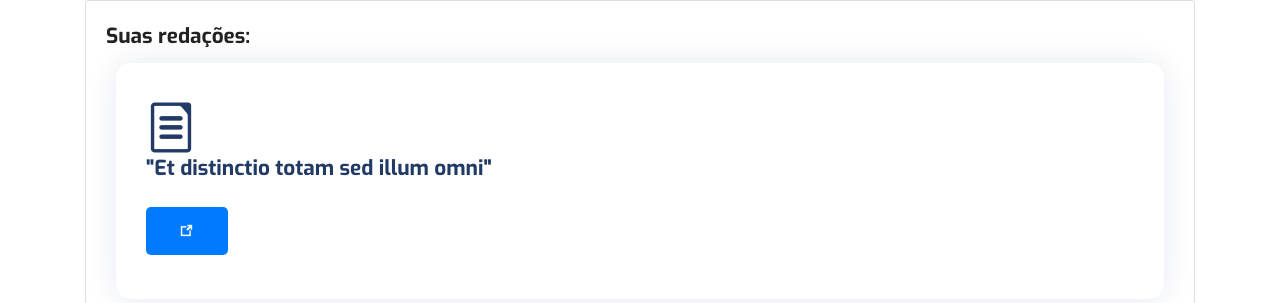
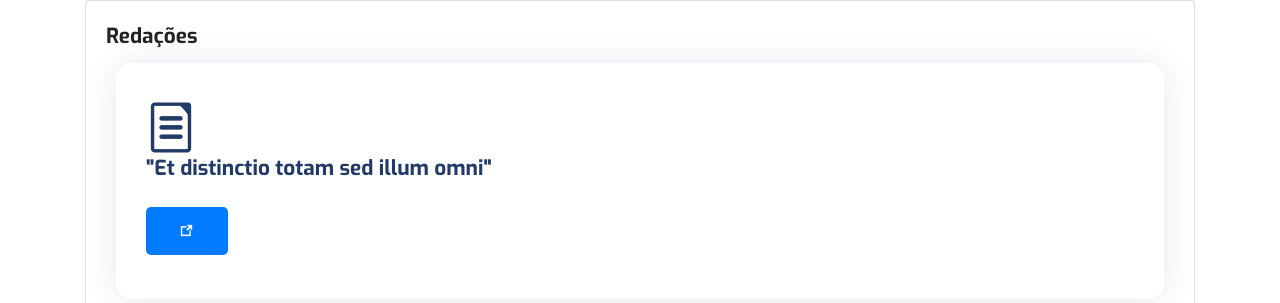
Before and after one commit to maiconrp/Trabalho-Interdisciplinar-Redif, a Django app: page /redif/ in a window 1280 px wide; the page is wider, and only the part inside the window is pictured. Shown: the part 116-419 px from the top of that part. Run offline with Django 4.2, Linux system fonts and the light colour scheme; data comes from the database, SQL or seed files in the repository; some libraries are stand-ins or nearby versions.

Commit message:
correcao de nome

```diff
--- a/REDIF/templates/redacao/listar.html
+++ b/REDIF/templates/redacao/listar.html
@@ -10,7 +10,7 @@
     <div class="col-12">
         <div class="card">
             <div class="card-body">
-                <h4 class="card-title">Suas redações: </h1>
+                <h4 class="card-title">Redações </h1>
 
                 {% if Redacao %}
                 {% for r in Redacao %}
```
